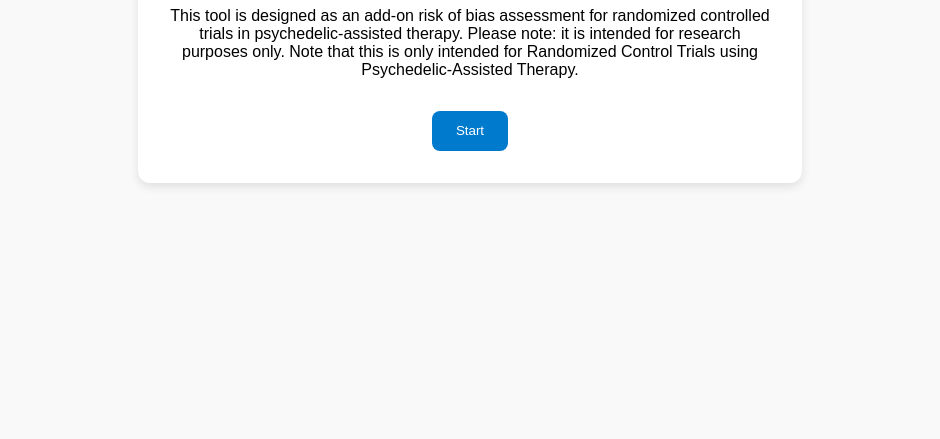
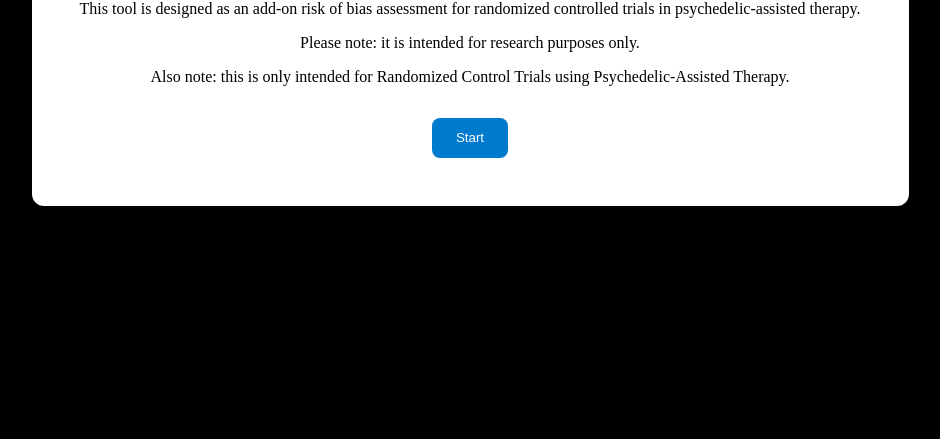
Before and after one commit to NilsHornqvist/ROBS-Psyche, a plain HTML site: page index.html in a window 1280 px wide. Shown: the part 361-800 px from the top of the page, without its empty margins (170-1110 px from the left). Drawn offline with Linux system fonts and the light colour scheme.

Commit message:
Update 7 index.html

```diff
--- a/index.html
+++ b/index.html
@@ -5,8 +5,8 @@
   <title>ROBS-Psyche</title>
   <style>
     body {
-      font-family: Arial, sans-serif;
-      background: #f9f9f9;
+      font-family: Times New Roman, sans-serif;
+      background: #000000;
       margin: 0;
       padding: 0;
       display: flex;
@@ -17,10 +17,10 @@
     }
     .container {
       background: #fff;
-      padding: 2rem;
+      padding: 3rem;
       border-radius: 12px;
       box-shadow: 0 4px 10px rgba(0,0,0,0.1);
-      max-width: 600px;
+      max-width: 800px;
       text-align: center;
     }
     button {
@@ -55,7 +55,9 @@
 
 <div class="container" id="welcome">
   <h1>ROBS-Psyche Assessment</h1>
-  <p>This tool is designed as an add-on risk of bias assessment for randomized controlled trials in psychedelic-assisted therapy. Please note: it is intended for research purposes only. Note that this is only intended for Randomized Control Trials using Psychedelic-Assisted Therapy.</p>
+  <p>This tool is designed as an add-on risk of bias assessment for randomized controlled trials in psychedelic-assisted therapy.</p>
+  <p>Please note: it is intended for research purposes only.</p>
+  <p>Also note: this is only intended for Randomized Control Trials using Psychedelic-Assisted Therapy.</p>
   <button onclick="startAssessment()">Start</button>
 </div>
 
@@ -171,7 +173,7 @@ function answerQuestion(score) {
     if(resultsDiv) resultsDiv.classList.remove("hidden");
 
     const scoreText = document.getElementById("scoreText");
-    if(scoreText) scoreText.innerText = "Your total score: <b><u>" + totalScore + "</u></b>";
+    if(scoreText) scoreText.innerText = "Your total score: " + totalScore;
 
     let assessmentText = "";
     if(totalScore <= 4){
```
